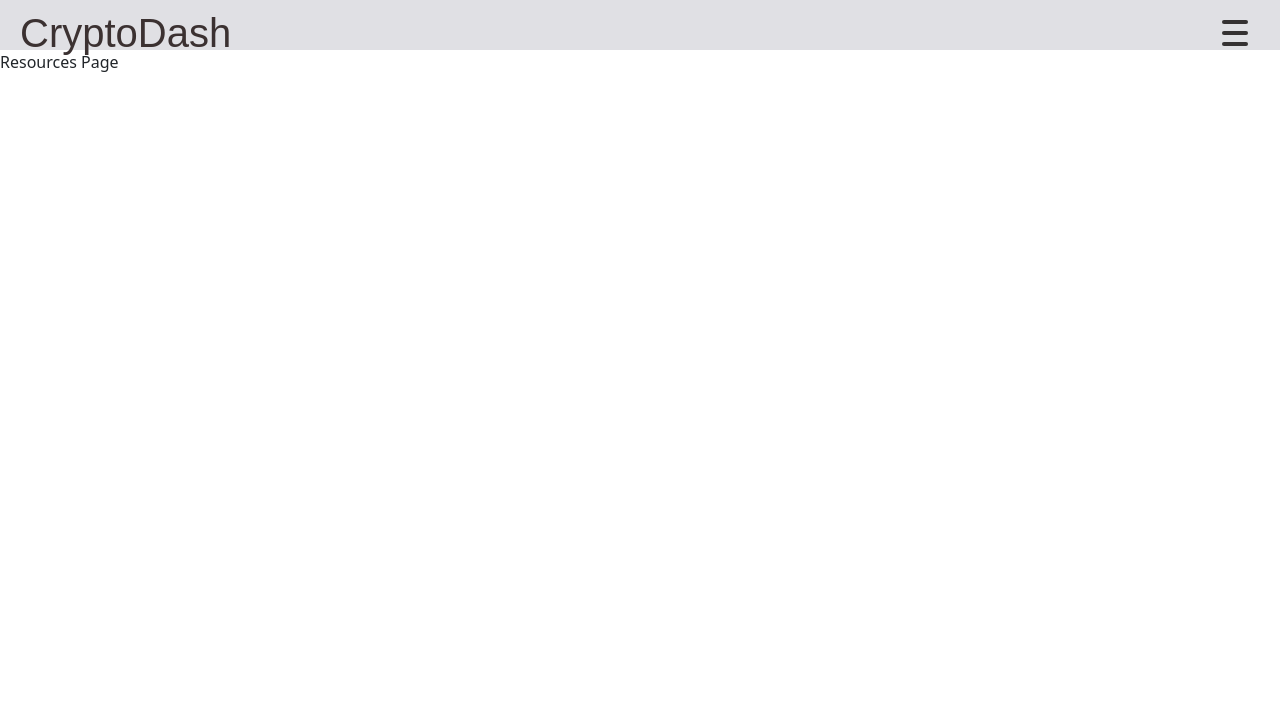
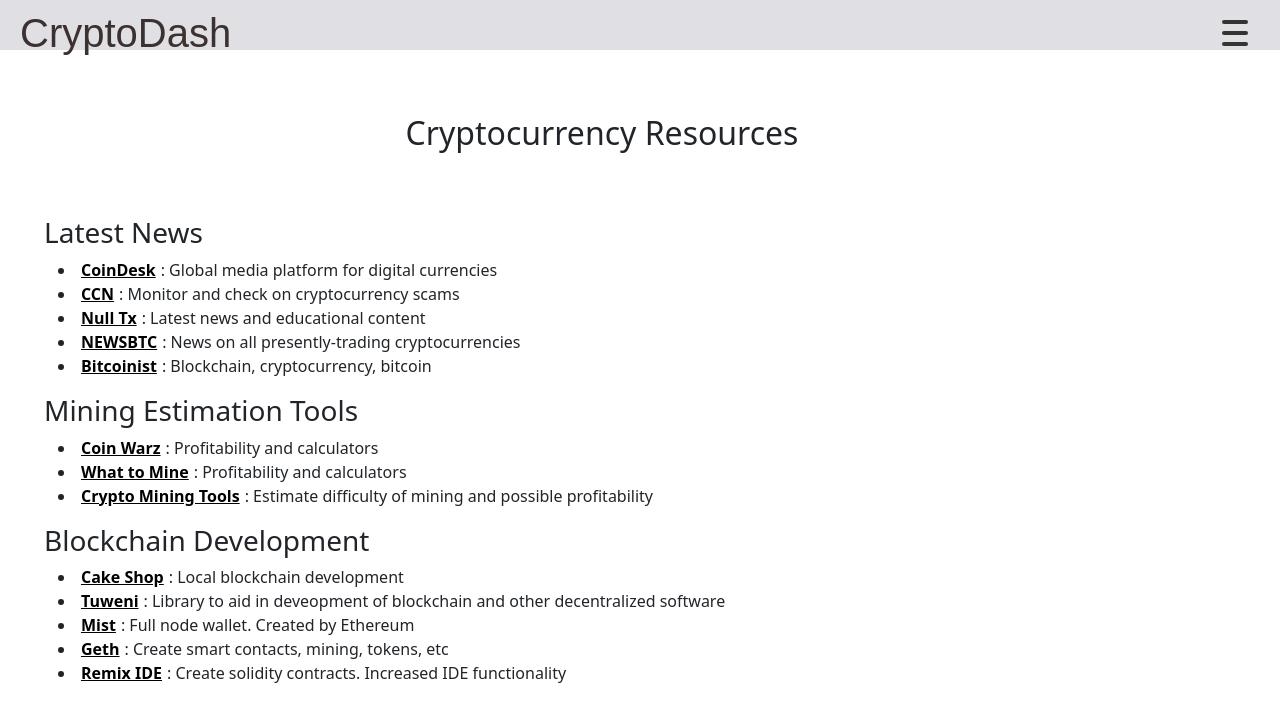
Before and after one commit to csavella/frontend-cryptodash, a React (Create React App) app: page /resources in a window 1280 px wide. Shown: the top 722 px of the page. Built offline with nearby package versions, Linux system fonts and the light colour scheme.

Commit message:
Add resource links for news sites, mining, and blockchain development

```diff
--- /dev/null
+++ b/src/Components/Pages/Resources.css
@@ -0,0 +1,9 @@
+.resource-link {
+    color: black;
+    font-weight: bold;
+    padding: 5px;
+}
+
+.resource-link:hover, .resource-link:active {
+    color: darkslategray;
+}
--- a/src/Components/Pages/Resources.js
+++ b/src/Components/Pages/Resources.js
@@ -1,7 +1,80 @@
+import { Container } from "react-bootstrap";
+import "./Resources.css";
+
 const Resources = () => {
-    return (
-        <p>Resources Page</p>
-     );
-}
+  return (
+    <Container className="resources-page" style={{ margin: 2 + "em" }}>
+      <h2 style={{ textAlign: "center", margin: 2 + "em" }}>
+        Cryptocurrency Resources
+      </h2>
+
+      <h3>Latest News</h3>
+      <ul>
+        <li>
+          <a className="resource-link" href="https://www.coindesk.com/">CoinDesk</a>: Global media
+          platform for digital currencies
+        </li>
+        <li>
+          <a className="resource-link" href="https://www.ccn.com/">CCN</a>: Monitor and check on
+          cryptocurrency scams
+        </li>
+        <li>
+          <a className="resource-link" href="https://nulltx.com/">Null Tx</a>: Latest news and educational
+          content
+        </li>
+        <li>
+          <a className="resource-link" href="http://newsbtc.com/">NEWSBTC</a>: News on all
+          presently-trading cryptocurrencies
+        </li>
+        <li>
+          <a className="resource-link" href="https://bitcoinist.com/">Bitcoinist</a>: Blockchain,
+          cryptocurrency, bitcoin
+        </li>
+      </ul>
+
+      <h3>Mining Estimation Tools</h3>
+      <ul>
+        <li>
+          <a className="resource-link" href="https://www.coinwarz.com/mining/calculators">Coin Warz</a>:
+          Profitability and calculators
+        </li>
+        <li>
+          <a className="resource-link" href="https://whattomine.com/calculators">What to Mine</a>:
+          Profitability and calculators
+        </li>
+        <li>
+          <a className="resource-link" href="https://cryptomining.tools/calculator">
+            Crypto Mining Tools
+          </a>
+          : Estimate difficulty of mining and possible profitability
+        </li>
+      </ul>
+
+      <h3>Blockchain Development</h3>
+      <ul>
+        <li>
+          <a className="resource-link" href="https://github.com/jpmorganchase/cakeshop">Cake Shop</a>:
+          Local blockchain development
+        </li>
+        <li>
+          <a className="resource-link" href="https://github.com/apache/incubator-tuweni">Tuweni</a>:
+          Library to aid in deveopment of blockchain and other decentralized software
+        </li>
+        <li>
+          <a className="resource-link" href="https://github.com/ethereum/mist/releases">Mist</a>:
+          Full node wallet. Created by Ethereum
+        </li>
+        <li>
+          <a className="resource-link" href="https://geth.ethereum.org/docs/getting-started">Geth</a>:
+          Create smart contacts, mining, tokens, etc
+        </li>
+        <li>
+          <a className="resource-link" href="https://remix.ethereum.org/#optimize=false&evmVersion=null">Remix IDE</a>:
+          Create solidity contracts. Increased IDE functionality
+        </li>
+      </ul>
+    </Container>
+  );
+};
 
 export default Resources;
```
